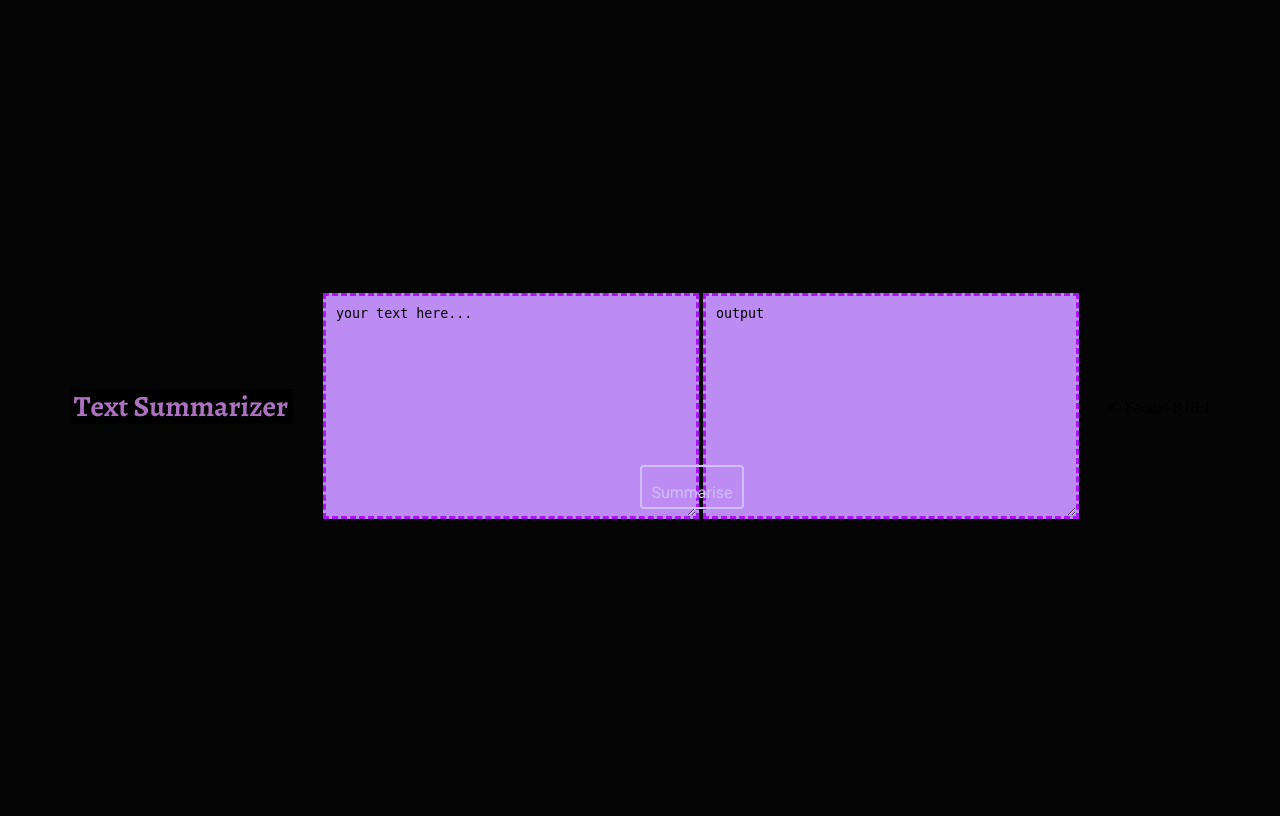
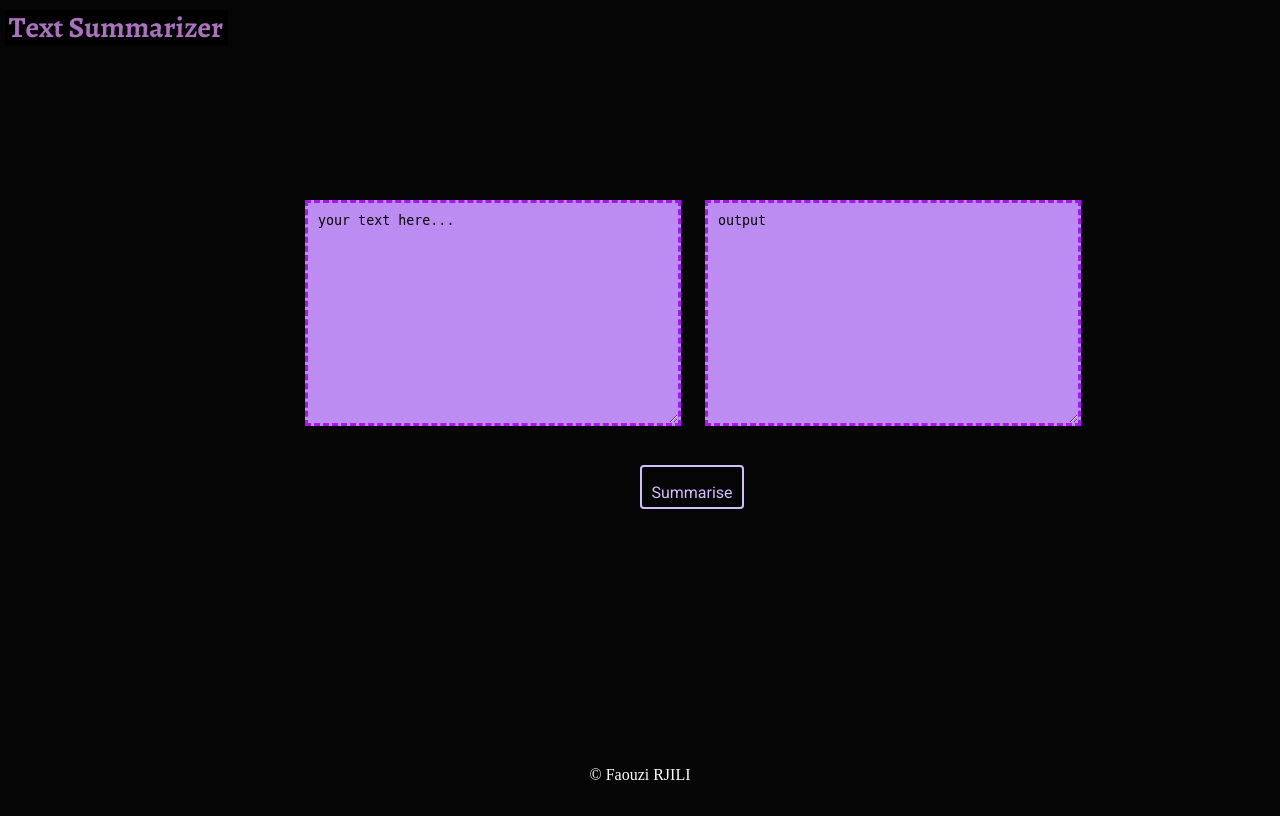
Before and after one commit to fawzeus/text-summarizer, a FastAPI app: page / in a window 1280 px wide. Run offline with FastAPI, Linux system fonts and the light colour scheme.

Commit message:
fix home page

```diff
--- a/static/styles.css
+++ b/static/styles.css
@@ -96,16 +96,18 @@
 
 
 #confirmationText1{
+  position: absolute;
     left: 305px;
     top: 200px;
 }
 
 #confirmationText2{
+  position: absolute;
     left: 705px;
     top: 200px;
 }
 
-#copyrigphts {
+#copyrights {
     position: fixed;
     bottom: 0;
     width: 100%;
@@ -114,6 +116,7 @@
   }
 
   .site-logo {
+    position: absolute;
     left: 5px;
     top: 10px;
   }
```
